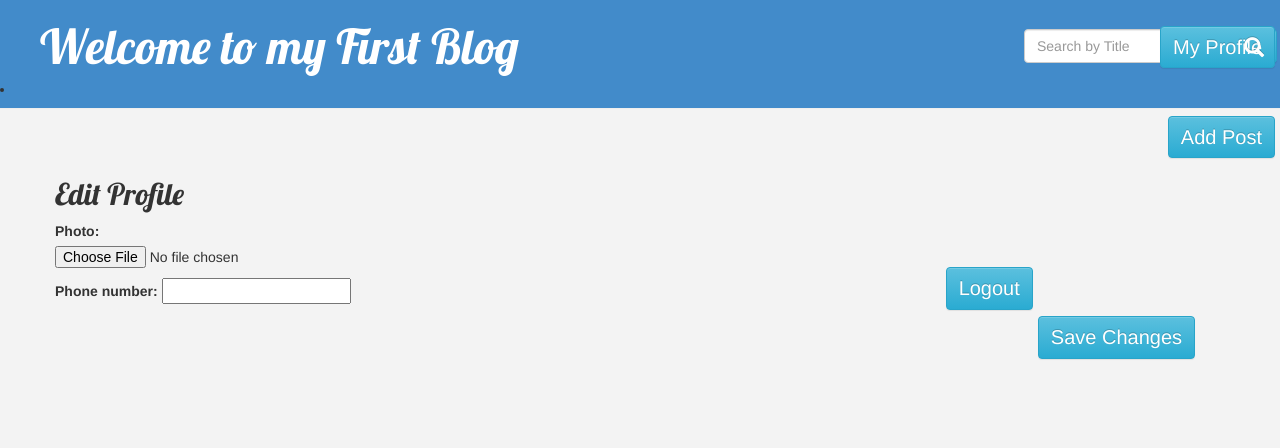
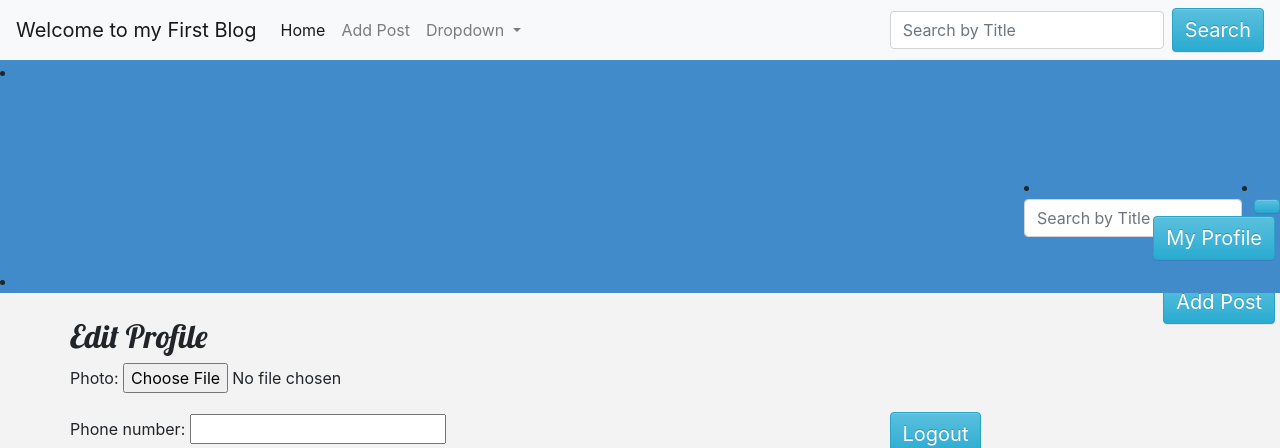
Before and after one commit to hemantmiddha14/django-blog, a Django app: page /edit_profile/ in a window 1280 px wide. Shown: the top 448 px of the page. Run offline with Django 3.2, Linux system fonts and the light colour scheme; the visitor is signed in with stand-in values (Sample User, id 1); some libraries are stand-ins or nearby versions.

Commit message:
navbar using bootstrap

```diff
--- a/blog/static/css/blog.css
+++ b/blog/static/css/blog.css
@@ -59,6 +59,11 @@ h1, h2 {
     margin-right: 5px;
 }
 
+.xyz{
+  float: left;
+
+}
+
 .top-menu, .top-menu:hover, .top-menu:visited {
     color: #ffffff;
     float: right;
--- a/blog/templates/blog/base.html
+++ b/blog/templates/blog/base.html
@@ -4,16 +4,50 @@
         <title>My first blog</title>
         <meta charset="utf-8">
 
-        <link rel="stylesheet" href="//maxcdn.bootstrapcdn.com/bootstrap/3.2.0/css/bootstrap.min.css">
-        <link rel="stylesheet" href="//maxcdn.bootstrapcdn.com/bootstrap/3.2.0/css/bootstrap-theme.min.css">
+<link rel="stylesheet" href="https://maxcdn.bootstrapcdn.com/bootstrap/4.0.0/css/bootstrap.min.css" integrity="sha384-Gn5384xqQ1aoWXA+058RXPxPg6fy4IWvTNh0E263XmFcJlSAwiGgFAW/dAiS6JXm" crossorigin="anonymous">        <link rel="stylesheet" href="//maxcdn.bootstrapcdn.com/bootstrap/3.2.0/css/bootstrap-theme.min.css">
         <link rel="stylesheet" href="{% static 'css/blog.css' %}">
         <link href="//fonts.googleapis.com/css?family=Lobster&subset=latin,latin-ext" rel="stylesheet" type="text/css">
     </head>
     <body>
+
       <div class="page-header">
-        <ul class="nav navbar-nav">
+				<nav class="navbar navbar-expand-lg navbar-light bg-light">
+  <a class="navbar-brand" href="#">Welcome to my First Blog</a>
+  <button class="navbar-toggler" type="button" data-toggle="collapse" data-target="#navbarSupportedContent" aria-controls="navbarSupportedContent" aria-expanded="false" aria-label="Toggle navigation">
+    <span class="navbar-toggler-icon"></span>
+  </button>
 
-                <li class="xyz"><h1><a href="/">Welcome to my First Blog</a></h1></li>
+  <div class="collapse navbar-collapse" id="navbarSupportedContent">
+    <ul class="navbar-nav mr-auto">
+      <li class="nav-item active">
+        <a class="nav-link" href="/">Home <span class="sr-only">(current)</span></a>
+      </li>
+			{% if user.is_authenticated %}
+      <li class="nav-item">
+        <a class="nav-link" href="{% url 'post_new' %}">Add Post</a>
+      </li>
+      <li class="nav-item dropdown">
+        <a class="nav-link dropdown-toggle" href="#" id="navbarDropdown" role="button" data-toggle="dropdown" aria-haspopup="true" aria-expanded="false">
+          Dropdown
+        </a>
+        <div class="dropdown-menu" aria-labelledby="navbarDropdown">
+          <a class="dropdown-item" href="#">Action</a>
+          <a class="dropdown-item" href="#">Another action</a>
+          <div class="dropdown-divider"></div>
+          <a class="dropdown-item" href="#">Something else here</a>
+        </div>
+      </li>
+			{% endif %}
+    </ul>
+    <form class="form-inline my-2 my-lg-0" method="POST" action="/">
+			{% csrf_token %}
+      <input class="form-control mr-sm-2" type="search" name="search" placeholder="Search by Title" aria-label="Search">
+      <button class="btn btn-info" type="submit">Search</span></button>
+    </form>
+  </div>
+</nav>
+
+                <li class="xyz"><h1><a href="/"></a></h1></li>
                     <form method="POST" action="/">
                       {% csrf_token %}
                       <div class="form-group">
```
